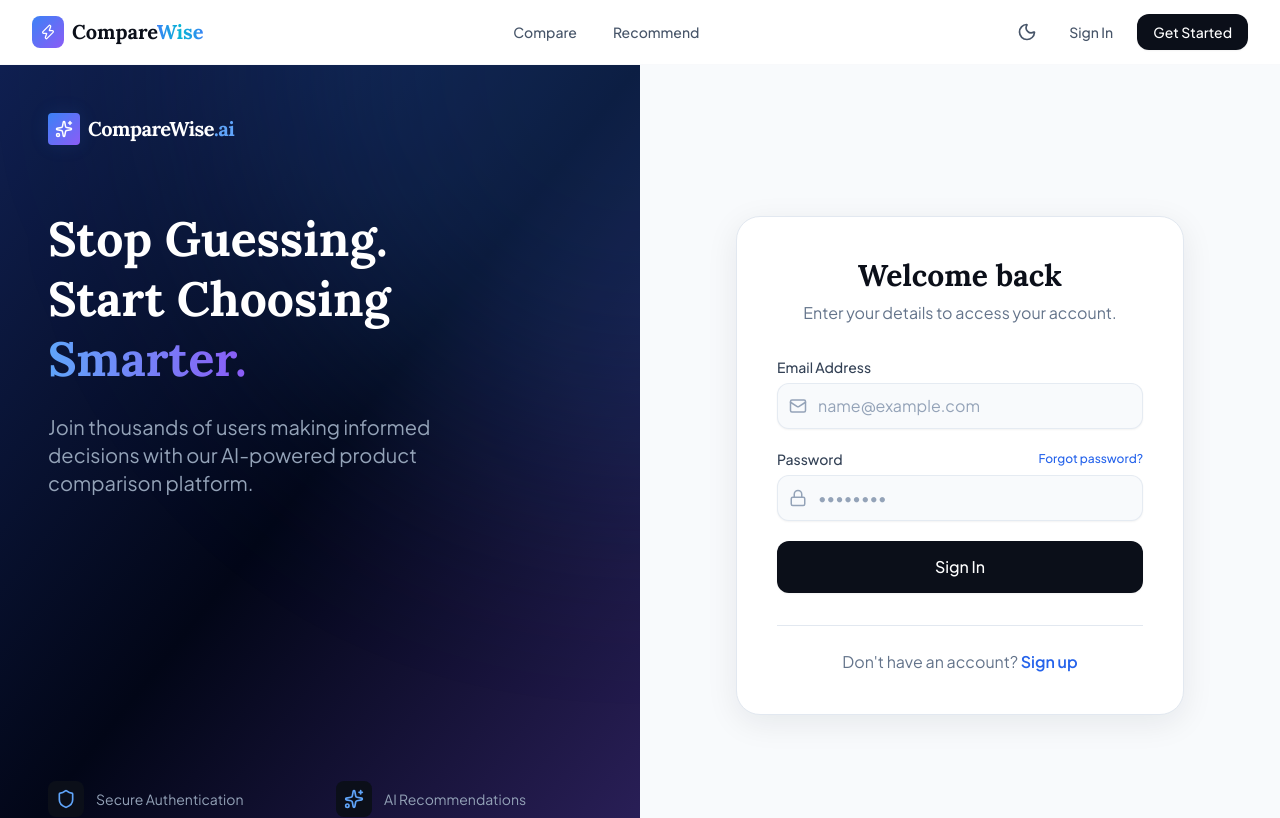
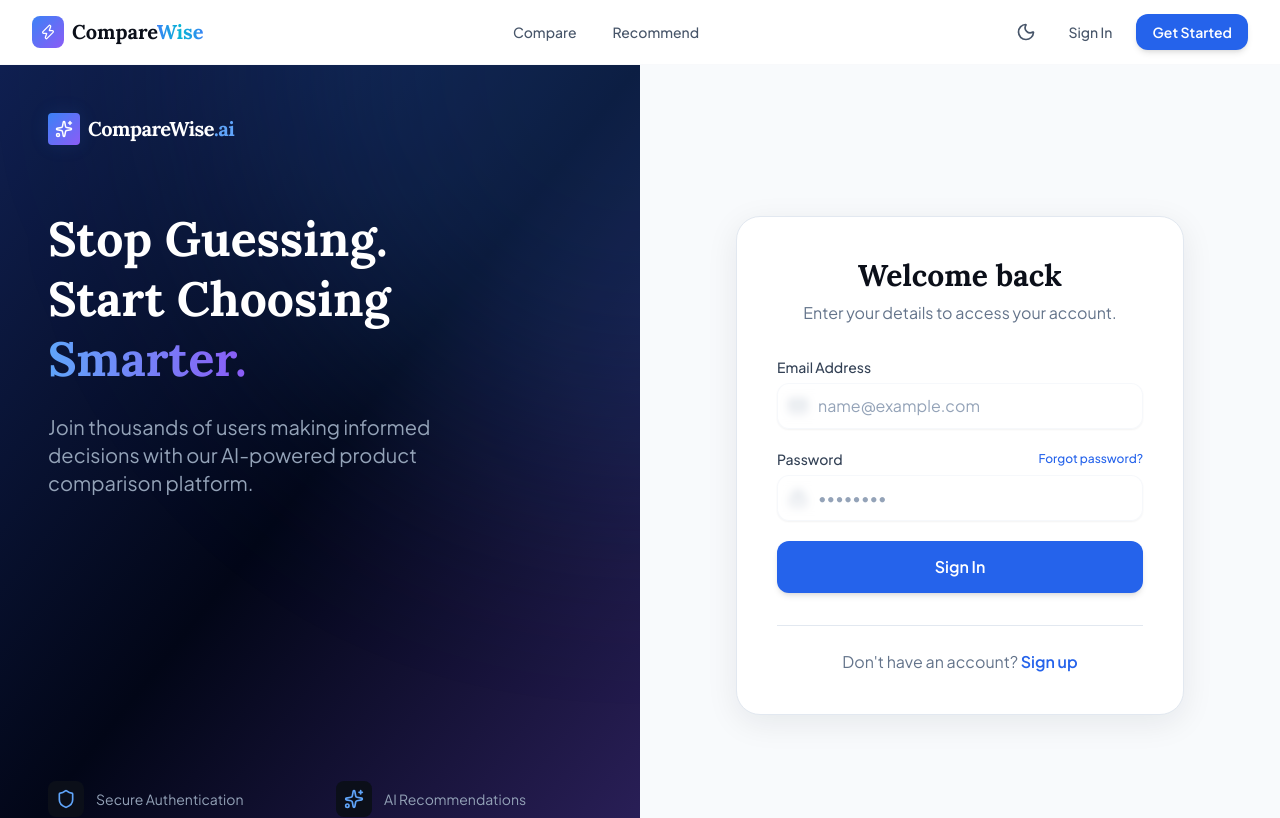
Before and after one commit to vivekdandotiya/Design, a React (Vite) app in the folder client/: page /auth in a window 1280 px wide. Shown: the top 818 px of the page. Built offline with nearby package versions, Linux system fonts and the light colour scheme.

Commit message:
style: apply glassy gradients to body background, inputs, card components, and animated glow buttons

```diff
--- a/client/src/index.css
+++ b/client/src/index.css
@@ -18,11 +18,17 @@
   }
 
   body {
-    @apply bg-white text-surface-900 font-sans transition-colors duration-300;
+    @apply bg-surface-50 dark:bg-surface-950 text-surface-900 dark:text-surface-100 font-sans transition-colors duration-300;
+    background-image: radial-gradient(at 0% 0%, rgba(59, 130, 246, 0.02) 0px, transparent 50%),
+                      radial-gradient(at 50% 0%, rgba(99, 102, 241, 0.01) 0px, transparent 50%),
+                      radial-gradient(at 100% 0%, rgba(6, 182, 212, 0.02) 0px, transparent 50%);
+    background-attachment: fixed;
   }
 
   .dark body {
-    @apply bg-surface-950 text-surface-100;
+    background-image: radial-gradient(at 0% 0%, rgba(59, 130, 246, 0.04) 0px, transparent 50%),
+                      radial-gradient(at 50% 0%, rgba(139, 92, 246, 0.02) 0px, transparent 50%),
+                      radial-gradient(at 100% 0%, rgba(6, 182, 212, 0.04) 0px, transparent 50%);
   }
 
   ::selection {
@@ -82,65 +88,51 @@
   /* Premium button styles */
   .btn-primary {
     @apply inline-flex items-center justify-center gap-2 px-6 py-2.5
-           bg-surface-900 text-white font-medium rounded-xl
-           hover:bg-surface-800 active:bg-surface-950
-           transition-all duration-200 ease-out
-           shadow-sm hover:shadow-md
-           focus:outline-none focus:ring-2 focus:ring-surface-900/20 focus:ring-offset-2
+           bg-primary-600 text-white font-semibold rounded-xl
+           hover:bg-primary-500 active:bg-primary-700
+           transition-all duration-300 ease-out
+           shadow-md hover:shadow-glow
+           focus:outline-none focus:ring-2 focus:ring-primary-500/20 focus:ring-offset-2
            disabled:opacity-50 disabled:cursor-not-allowed;
   }
   .dark .btn-primary {
-    @apply bg-white text-surface-900 hover:bg-surface-100 active:bg-surface-200 focus:ring-offset-surface-900 focus:ring-white/20;
+    @apply bg-primary-500 text-surface-950 hover:bg-primary-400 active:bg-primary-600 focus:ring-offset-surface-950 focus:ring-primary-400/20;
   }
 
   .btn-secondary {
     @apply inline-flex items-center justify-center gap-2 px-6 py-3
-           bg-surface-100 text-surface-700 font-medium rounded-xl
-           hover:bg-surface-200 active:bg-surface-300
-           border border-surface-200
-           transition-all duration-200 ease-out
-           focus:outline-none focus:ring-2 focus:ring-surface-300/50 focus:ring-offset-2
+           bg-white/40 dark:bg-surface-900/40 text-surface-700 dark:text-surface-300 font-semibold rounded-xl
+           hover:bg-white/60 dark:hover:bg-surface-800/60
+           border border-surface-200/40 dark:border-surface-800/40
+           backdrop-blur-md
+           transition-all duration-300 ease-out
+           focus:outline-none focus:ring-2 focus:ring-primary-500/20 focus:ring-offset-2
            disabled:opacity-50 disabled:cursor-not-allowed;
-  }
-  .dark .btn-secondary {
-    @apply bg-surface-800 text-surface-300 border-surface-700
-           hover:bg-surface-700 active:bg-surface-600
-           focus:ring-offset-surface-900;
   }
 
   .btn-ghost {
     @apply inline-flex items-center justify-center gap-2 px-4 py-2
-           text-surface-600 font-medium rounded-lg
-           hover:bg-surface-100 active:bg-surface-200
-           transition-all duration-200 ease-out
+           text-surface-600 dark:text-surface-400 font-medium rounded-lg
+           hover:bg-surface-100/50 dark:hover:bg-surface-800/50 active:bg-surface-200/50 dark:active:bg-surface-700/50
+           transition-all duration-300 ease-out
            focus:outline-none
            disabled:opacity-50 disabled:cursor-not-allowed;
-  }
-  .dark .btn-ghost {
-    @apply text-surface-400 hover:bg-surface-800 active:bg-surface-700;
   }
 
   /* Input styles */
   .input-field {
     @apply w-full px-4 py-2.5 rounded-xl
-           bg-surface-50 border border-surface-200/80
-           text-surface-900 placeholder:text-surface-400
-           focus:outline-none focus:ring-4 focus:ring-primary-500/10 focus:border-primary-400
-           transition-all duration-200 shadow-sm;
-  }
-  .dark .input-field {
-    @apply bg-surface-900/50 border-surface-700/80
-           text-surface-100 placeholder:text-surface-500
-           focus:ring-primary-400/10 focus:border-primary-500;
+           bg-white/40 dark:bg-surface-900/30 border border-surface-200/30 dark:border-surface-800/30
+           text-surface-900 dark:text-surface-100 placeholder:text-surface-400 dark:placeholder:text-surface-500
+           focus:outline-none focus:ring-4 focus:ring-primary-500/10 focus:border-primary-500/40
+           transition-all duration-300 shadow-sm backdrop-blur-sm;
   }
 
   /* Card styles */
   .card {
-    @apply bg-white rounded-2xl border border-surface-200/60
-           shadow-sm hover:shadow-md hover:border-surface-300 transition-all duration-300;
-  }
-  .dark .card {
-    @apply bg-surface-900/50 border-surface-800 hover:border-surface-700;
+    @apply bg-white/40 dark:bg-surface-900/30 rounded-2xl border border-surface-200/20 dark:border-surface-800/20
+           shadow-glass hover:shadow-glass-lg hover:border-surface-300/30 dark:hover:border-surface-700/30
+           transition-all duration-300 backdrop-blur-md;
   }
 
   /* Badge styles */
```
